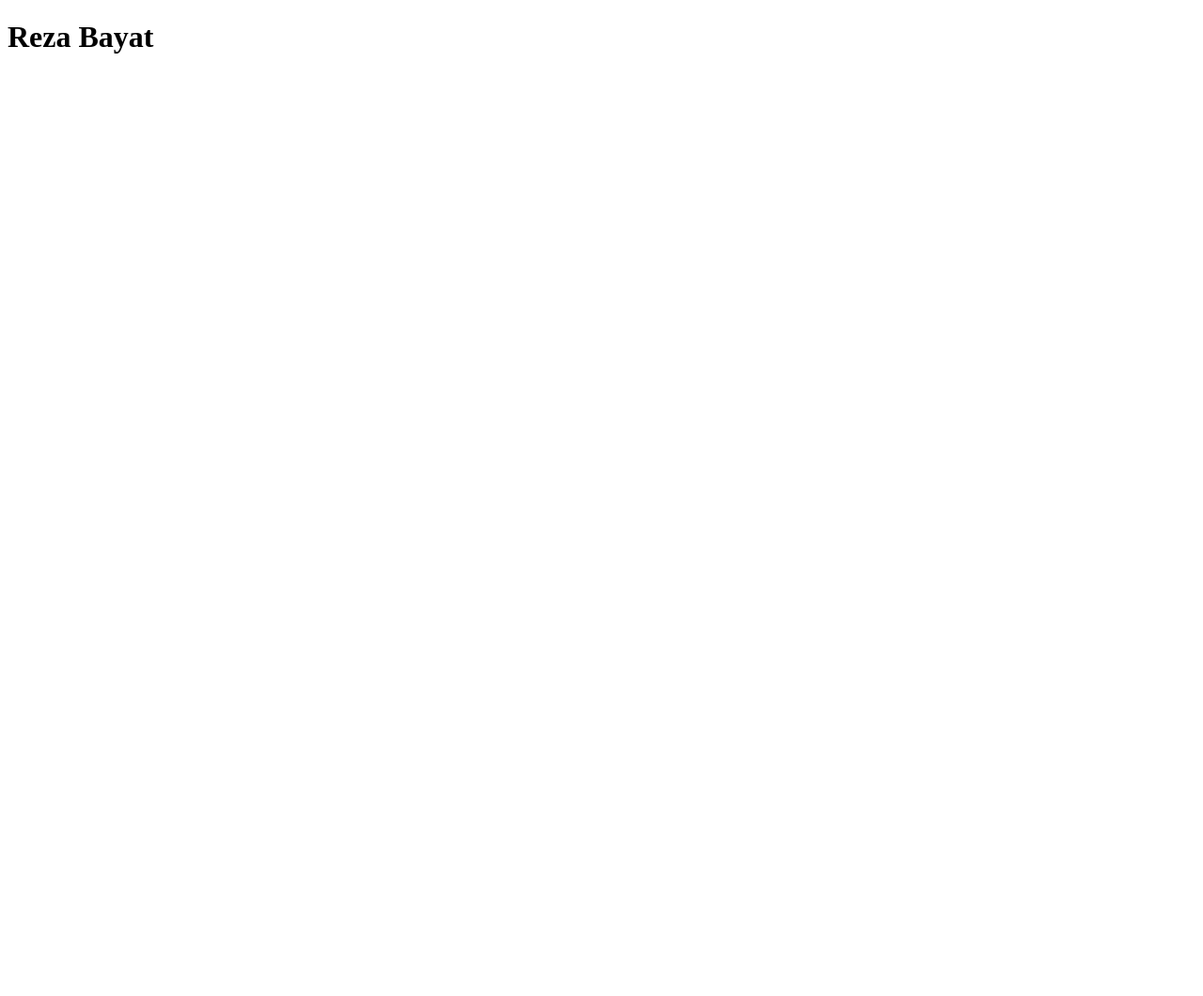
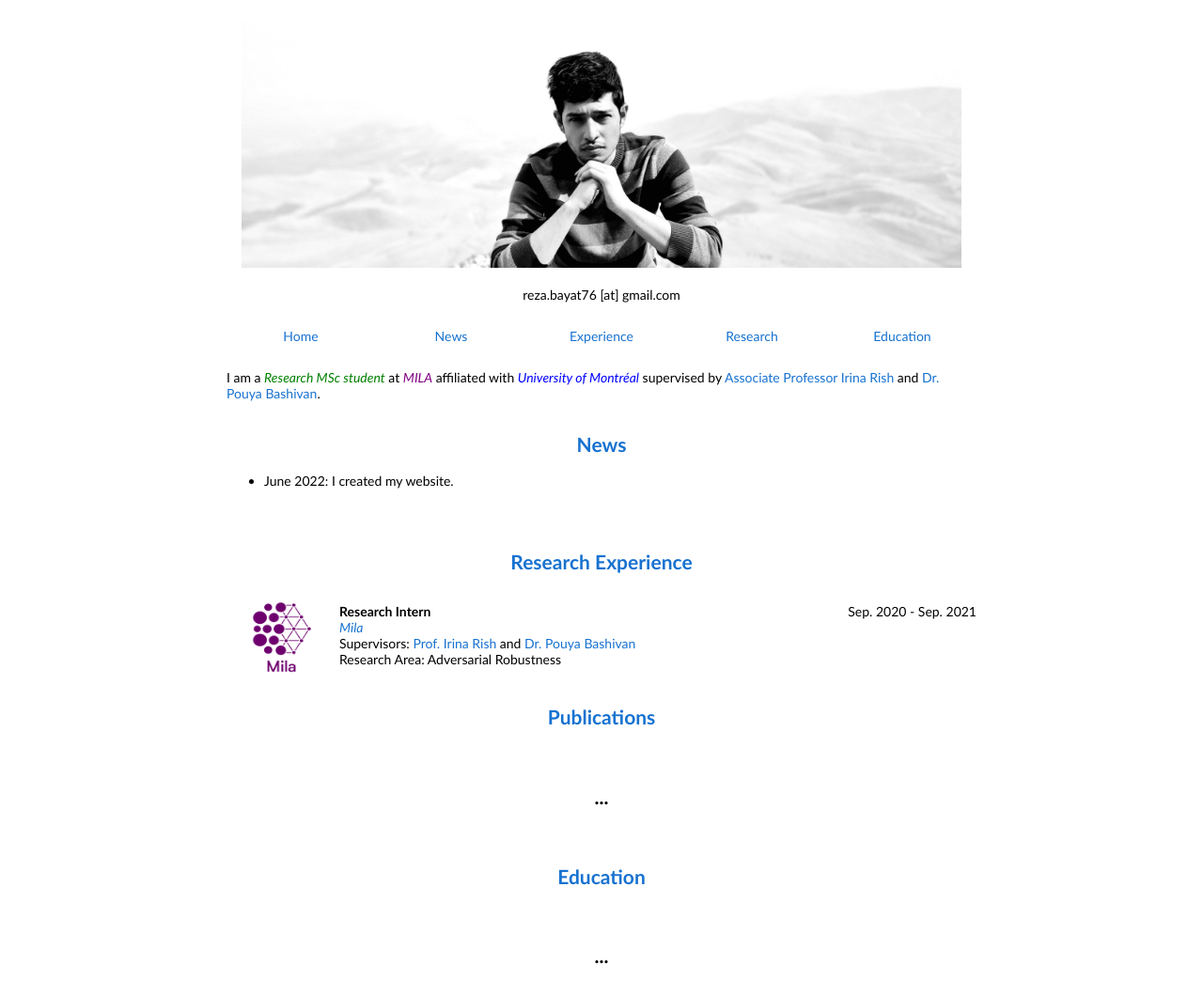
Before and after one commit to rezabyt/rezabyt.github.io, a plain HTML site: page index.html in a window 1280 px wide. Shown: the top 1060 px of the page at 94% size. Before the commit the page ends 800 px from the top, so only its background shows below. Drawn offline with nearby package versions, Linux system fonts and the light colour scheme; some packages are replaced by stand-ins of ours.

Commit message:
create the main page

```diff
--- a/index.html
+++ b/index.html
@@ -1,8 +1,164 @@
-<!DOCTYPE html>
-<html>
+<!DOCTYPE HTML>
+<html lang="en">
+
+<head>
+	<meta http-equiv="Content-Type" content="text/html; charset=UTF-8">
+	<title>Reza Bayat</title>
+
+	<meta name="author" content="Reza Bayat">
+	<meta name="viewport" content="width=device-width, initial-scale=1">
+
+	<link rel="stylesheet" type="text/css" href="stylesheet.css">
+	<link rel="icon" type="image/png" href="images/favicon.png">
+
+	<script src="scramble.js"></script>
+	<script async defer src="https://buttons.github.io/buttons.js"></script>
+	<script src="hidebib.js" type="text/javascript"></script>
+	<script
+		type="text/x-mathjax-config">MathJax.Hub.Config({tex2jax: {inlineMath: [['$','$'], ['\\(','\\)']]}});</script>
+	<script type="text/javascript"
+		src="https://cdn.mathjax.org/mathjax/latest/MathJax.js?config=TeX-AMS-MML_HTMLorMML"></script>
+</head>
+
 <body>
+	<table
+		style="width:100%;max-width:960px;border:0px;border-spacing:0px;border-collapse:separate;margin-right:auto;margin-left:auto;">
+		<tr>
+			<td>
+				<p style="text-align:center">
+					<img src="images/reza_header.jpg" alt="nav_sign" width="80%">
+					<br>
+					<br>
+					<email>
+						<font id="email" style="display:inline;">reza.bayat76 [at] gmail.com</font>
+					</email>
+				</p>
+			</td>
+		</tr>
+	</table>
 
-<h1>Reza Bayat</h1>
+	<table
+		style="width:100%;max-width:800px;border:0px;border-spacing:0px;border-collapse:separate;margin-right:auto;margin-left:auto;">
+		<tr style="padding:0px">
+			<td style="padding:0px">
 
+				<table
+					style="width:100%;border:0px;border-spacing:0px;border-collapse:separate;margin-right:auto;margin-left:auto;">
+					<tr style="padding:0px">
+						<td style="padding:1.5%;width:16%;vertical-align:middle;text-align:center">
+							<a href="index.html" target="_self">Home</a>
+						</td>
+						<td style="padding:1.5%;width:16%;vertical-align:middle;text-align:center">
+							<a href="#news" target="_self">News</a>
+						</td>
+						<td style="padding:1.5%;width:16%;vertical-align:middle;text-align:center">
+							<a href="#experience" target="_self">Experience</a>
+						</td>
+						<td style="padding:1.5%;width:16%;vertical-align:middle;text-align:center">
+							<a href="#research" target="_self">Research</a>
+						</td>
+						<td style="padding:1.5%;width:16%;vertical-align:middle;text-align:center">
+							<a href="#education" target="_self">Education</a>
+						</td>
+					</tr>
+				</table>
+			</td>
+		</tr>
+	</table>
+
+	<table
+		style="width:100%;max-width:800px;border:0px;border-spacing:0px;border-collapse:separate;margin-right:auto;margin-left:auto;">
+		<tr>
+			<td>
+				<p>
+					I am a <i style="color:green;">Research MSc student</i> at <a href="https://mila.quebec/"
+						target="_blank"><i style="color:purple;">MILA</i></a> affiliated with <a
+						href="https://diro.umontreal.ca/accueil/" target="_blank"><i style="color:blue;">University
+							of Montréal</i></a>
+					supervised by <a href="https://sites.google.com/site/irinarish/" target="_blank">Associate
+						Professor Irina Rish</a> and <a href="http://www.bashivanlab.org/" target="_blank">Dr. Pouya
+						Bashivan</a>.
+				</p>
+			</td>
+		</tr>
+	</table>
+
+	<table
+		style="width:100%;max-width:800px;border:0px;border-spacing:0px;border-collapse:separate;margin-right:auto;margin-left:auto;">
+		<tr>
+			<td>
+				<a id="news" style="text-align:center">
+					<h2>News</h2>
+				</a>
+				<p>
+				<div style="width:100%; height:50px;">
+					<ul id="news">
+						<li>June 2022: I created my website.</li>
+					</ul>
+				</div>
+				</p>
+			</td>
+		</tr>
+	</table>
+
+	<table
+		style="width:100%;max-width:800px;border:0px;border-spacing:0px;border-collapse:separate;margin-right:auto;margin-left:auto;">
+		<a id="experience" style="text-align:center">
+			<h2>Research Experience</h2>
+		</a>
+		<tr>
+			<td width="15%" valign="center" align="center"><img src="images/mila.png" alt="nthu" width="90"
+					height="100"></td>
+			<td width="85%" valign="top">
+				<p>
+					<span><strong>Research Intern</strong></span><span style="float:right">Sep.
+						2020 - Sep. 2021</span><br>
+					<em><a href="https://mila.quebec/" target="_blank">Mila</a></em><br>
+					Supervisors: <a href="https://sites.google.com/site/irinarish/" target="_blank">Prof. Irina Rish</a>
+					and <a href="http://www.bashivanlab.org/" target="_blank">Dr. Pouya Bashivan</a><br>
+					Research Area: Adversarial Robustness
+				</p>
+			</td>
+		</tr>
+	</table>
+
+
+	<table width="100%" border="0" cellspacing="15" cellpadding="10">
+		<a id="research" style="text-align:center">
+			<h2>Publications</h2>
+		</a>
+		<tr>
+			<td width="85%" valign="top">
+				<h2 style="text-align:center;">...</h2>
+			</td>
+		</tr>
+	</table>
+
+	<table width="100%" border="0" cellspacing="15" cellpadding="10">
+		<a id="education" style="text-align:center">
+			<h2>Education</h2>
+		</a>
+		<tr>
+			<td width="85%" valign="top">
+				<h2 style="text-align:center;">...</h2>
+			</td>
+		</tr>
+	</table>
+
+	<table
+		style="width:100%;max-width:800px;border:0px;border-spacing:0px;border-collapse:separate;margin-right:auto;margin-left:auto;">
+		<tr>
+			<td>
+				<p>
+					Updated on: 11th June, 2022
+					<span style="float:right;">
+						Thank you, <a href="https://jonbarron.info/" target="_blank">Jon Barron</a>!
+					</span>
+				</p>
+			</td>
+		</tr>
+	</table>
+	<script src="https://ajax.googleapis.com/ajax/libs/jquery/2.1.3/jquery.min.js"></script>
 </body>
+
 </html>
--- /dev/null
+++ b/stylesheet.css
@@ -0,0 +1,131 @@
+/* latin-ext */
+@font-face {
+  font-family: 'Lato';
+  font-style: italic;
+  font-weight: 400;
+  src: local('Lato Italic'), local('Lato-Italic'), url(https://fonts.gstatic.com/s/lato/v15/S6u8w4BMUTPHjxsAUi-qNiXg7eU0.woff2) format('woff2');
+  unicode-range: U+0100-024F, U+0259, U+1E00-1EFF, U+2020, U+20A0-20AB, U+20AD-20CF, U+2113, U+2C60-2C7F, U+A720-A7FF;
+}
+/* latin */
+@font-face {
+  font-family: 'Lato';
+  font-style: italic;
+  font-weight: 400;
+  src: local('Lato Italic'), local('Lato-Italic'), url(https://fonts.gstatic.com/s/lato/v15/S6u8w4BMUTPHjxsAXC-qNiXg7Q.woff2) format('woff2');
+  unicode-range: U+0000-00FF, U+0131, U+0152-0153, U+02BB-02BC, U+02C6, U+02DA, U+02DC, U+2000-206F, U+2074, U+20AC, U+2122, U+2191, U+2193, U+2212, U+2215, U+FEFF, U+FFFD;
+}
+/* latin-ext */
+@font-face {
+  font-family: 'Lato';
+  font-style: italic;
+  font-weight: 700;
+  src: local('Lato Bold Italic'), local('Lato-BoldItalic'), url(https://fonts.gstatic.com/s/lato/v15/S6u_w4BMUTPHjxsI5wq_FQftx9897sxZ.woff2) format('woff2');
+  unicode-range: U+0100-024F, U+0259, U+1E00-1EFF, U+2020, U+20A0-20AB, U+20AD-20CF, U+2113, U+2C60-2C7F, U+A720-A7FF;
+}
+/* latin */
+@font-face {
+  font-family: 'Lato';
+  font-style: italic;
+  font-weight: 700;
+  src: local('Lato Bold Italic'), local('Lato-BoldItalic'), url(https://fonts.gstatic.com/s/lato/v15/S6u_w4BMUTPHjxsI5wq_Gwftx9897g.woff2) format('woff2');
+  unicode-range: U+0000-00FF, U+0131, U+0152-0153, U+02BB-02BC, U+02C6, U+02DA, U+02DC, U+2000-206F, U+2074, U+20AC, U+2122, U+2191, U+2193, U+2212, U+2215, U+FEFF, U+FFFD;
+}
+/* latin-ext */
+@font-face {
+  font-family: 'Lato';
+  font-style: normal;
+  font-weight: 400;
+  src: local('Lato Regular'), local('Lato-Regular'), url(https://fonts.gstatic.com/s/lato/v15/S6uyw4BMUTPHjxAwXiWtFCfQ7A.woff2) format('woff2');
+  unicode-range: U+0100-024F, U+0259, U+1E00-1EFF, U+2020, U+20A0-20AB, U+20AD-20CF, U+2113, U+2C60-2C7F, U+A720-A7FF;
+}
+/* latin */
+@font-face {
+  font-family: 'Lato';
+  font-style: normal;
+  font-weight: 400;
+  src: local('Lato Regular'), local('Lato-Regular'), url(https://fonts.gstatic.com/s/lato/v15/S6uyw4BMUTPHjx4wXiWtFCc.woff2) format('woff2');
+  unicode-range: U+0000-00FF, U+0131, U+0152-0153, U+02BB-02BC, U+02C6, U+02DA, U+02DC, U+2000-206F, U+2074, U+20AC, U+2122, U+2191, U+2193, U+2212, U+2215, U+FEFF, U+FFFD;
+}
+/* latin-ext */
+@font-face {
+  font-family: 'Lato';
+  font-style: normal;
+  font-weight: 700;
+  src: local('Lato Bold'), local('Lato-Bold'), url(https://fonts.gstatic.com/s/lato/v15/S6u9w4BMUTPHh6UVSwaPGQ3q5d0N7w.woff2) format('woff2');
+  unicode-range: U+0100-024F, U+0259, U+1E00-1EFF, U+2020, U+20A0-20AB, U+20AD-20CF, U+2113, U+2C60-2C7F, U+A720-A7FF;
+}
+/* latin */
+@font-face {
+  font-family: 'Lato';
+  font-style: normal;
+  font-weight: 700;
+  src: local('Lato Bold'), local('Lato-Bold'), url(https://fonts.gstatic.com/s/lato/v15/S6u9w4BMUTPHh6UVSwiPGQ3q5d0.woff2) format('woff2');
+  unicode-range: U+0000-00FF, U+0131, U+0152-0153, U+02BB-02BC, U+02C6, U+02DA, U+02DC, U+2000-206F, U+2074, U+20AC, U+2122, U+2191, U+2193, U+2212, U+2215, U+FEFF, U+FFFD;
+}
+
+a {
+  color: #1772d0;
+  text-decoration: none;
+}
+
+a:focus,
+a:hover {
+  color: #f09228;
+  text-decoration: none;
+}
+
+body,
+td,
+th,
+tr,
+p,
+a {
+  font-family: 'Lato', Verdana, Helvetica, sans-serif;
+  font-size: 14px
+}
+
+strong {
+  font-family: 'Lato', Verdana, Helvetica, sans-serif;
+  font-size: 14px;
+}
+
+heading {
+  font-family: 'Lato', Verdana, Helvetica, sans-serif;
+  font-size: 22px;
+}
+
+papertitle {
+  font-family: 'Lato', Verdana, Helvetica, sans-serif;
+  font-size: 14px;
+  font-weight: 700
+}
+
+name {
+  font-family: 'Lato', Verdana, Helvetica, sans-serif;
+  font-size: 40px;
+}
+
+.one {
+  width: 160px;
+  height: 160px;
+  position: relative;
+}
+
+.two {
+  width: 160px;
+  height: 160px;
+  position: absolute;
+  transition: opacity .2s ease-in-out;
+  -moz-transition: opacity .2s ease-in-out;
+  -webkit-transition: opacity .2s ease-in-out;
+}
+
+.fade {
+  transition: opacity .2s ease-in-out;
+  -moz-transition: opacity .2s ease-in-out;
+  -webkit-transition: opacity .2s ease-in-out;
+}
+
+span.highlight {
+  background-color: #ffffd0;
+}
```
Also changed, not shown: images/mila.png (added), images/reza.jpg (added), images/reza_header.jpg (added), images/udem.jpeg (added).
